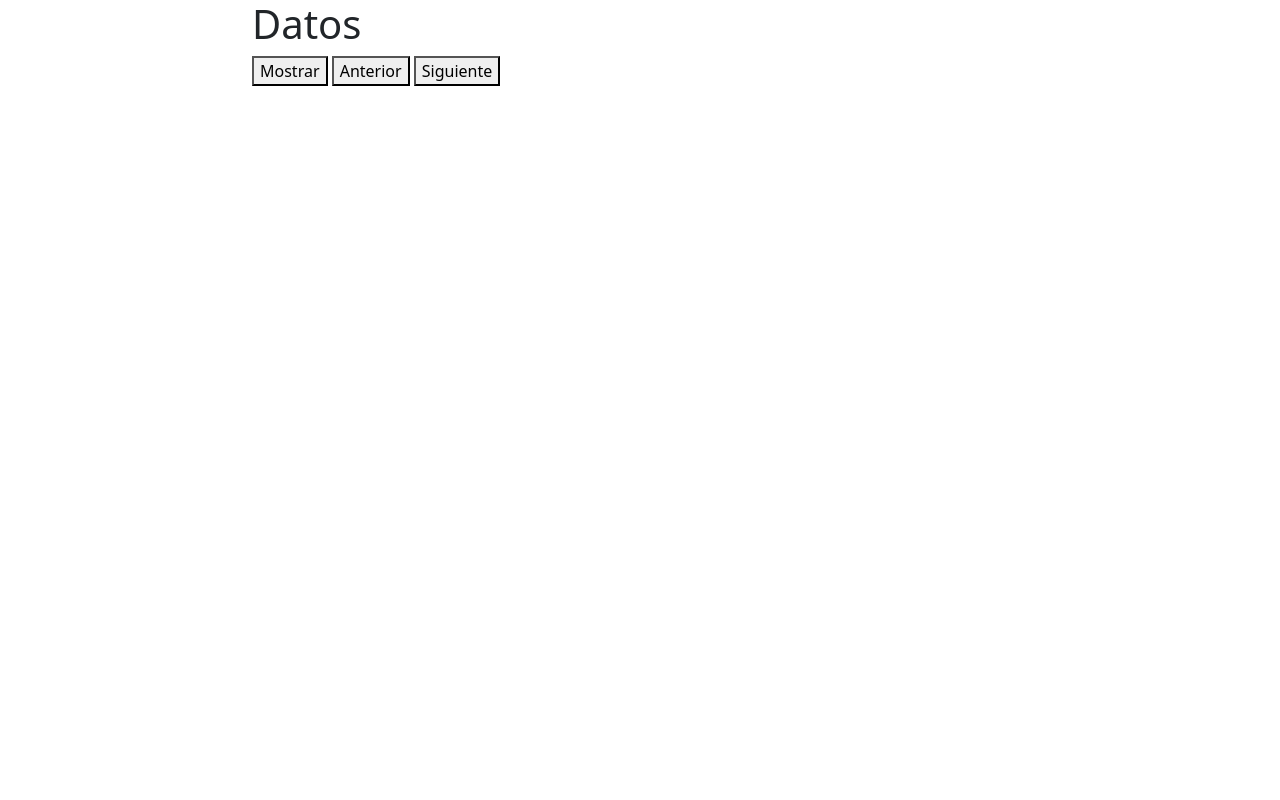
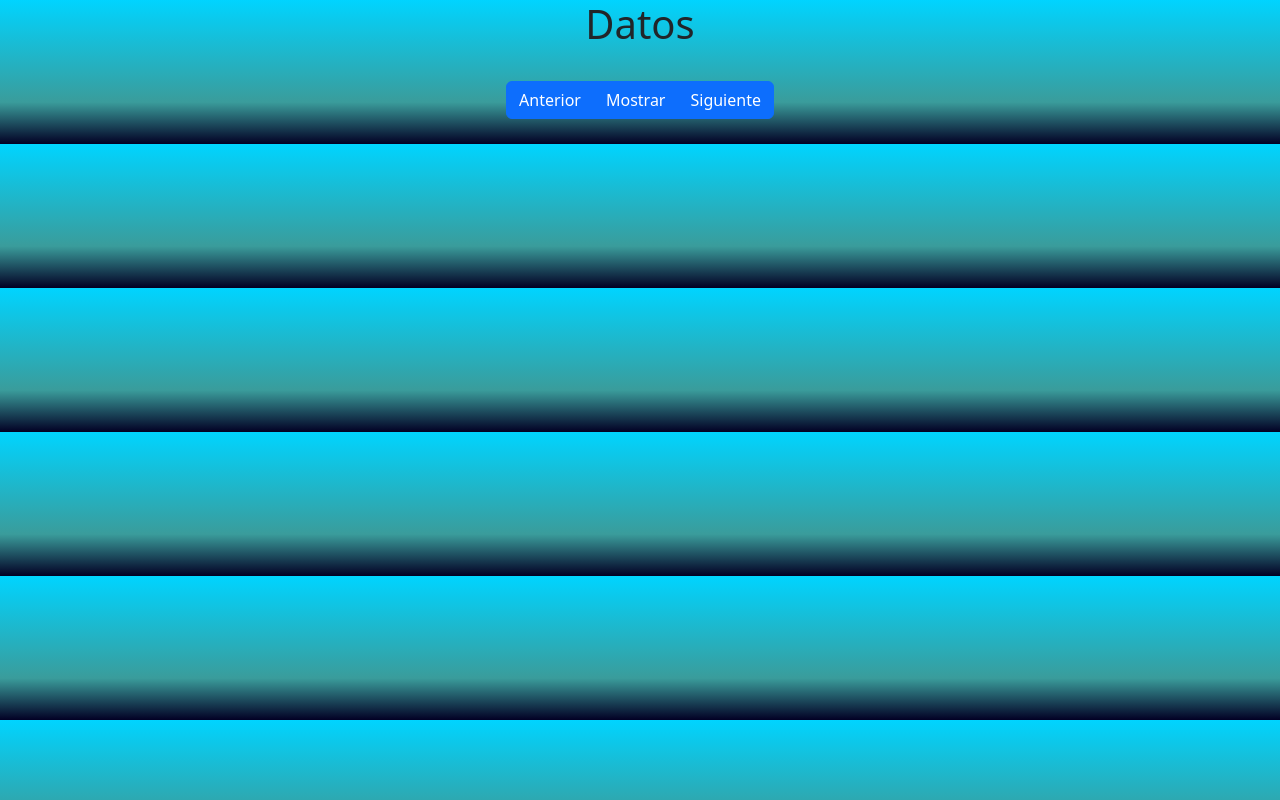
Before and after one commit to Karathril/personal, a plain HTML site: page index.html in a window 1280 px wide. Drawn offline with nearby package versions, Linux system fonts and the light colour scheme.

Commit message:
Co-authored-by: brayanMoreno <karathril@gmail.com>

```diff
--- a/index.css
+++ b/index.css
@@ -1,6 +1,17 @@
+body{
+    background: rgb(2,0,36);
+    background: linear-gradient(0deg, rgba(2,0,36,1) 0%, rgba(58,156,155,1) 29%, rgba(0,212,255,1) 100%);
+}
+
 .container {
-    max-width: 800px; /* ajusta el valor según tus necesidades */
+    max-width: 800px;
     margin: 0 auto;
 }
 
-/* pepe */
+.container #paginacion{
+    text-align: center;
+}
+
+.container #paginacion .btn-group{
+    margin: 25px;
+}
--- a/index.html
+++ b/index.html
@@ -10,9 +10,11 @@
       <div class="container">
         <div id="paginacion">
           <h1>Datos</h1>
-          <button id="enviar">Mostrar</button>
-          <button id="pagina_anterior">Anterior</button>
-          <button id="pagina_siguiente">Siguiente</button>
+          <div class="btn-group" role="group" aria-label="Basic example">
+            <button id="pagina_anterior" class="btn btn-primary">Anterior</button>
+            <button id="enviar" class="btn btn-primary">Mostrar</button>
+            <button id="pagina_siguiente" class="btn btn-primary">Siguiente</button>
+          </div>
         </div>
         <ul id="datos" class="list-group"></ul>
       </div>
--- a/index.js
+++ b/index.js
@@ -2,6 +2,7 @@ var pagina = 1;
 
 $("#enviar").click(function(){
     $.get("https://rickandmortyapi.com/api/character?page=1", function(data){
+        $("#datos").empty();
         $.each(data.results, function(i, dato) {
         $("#datos").append('<li class="list-group-item list-group-item-dark" >' + dato.id + ': ' + dato.name + '</li>');
         });
```
